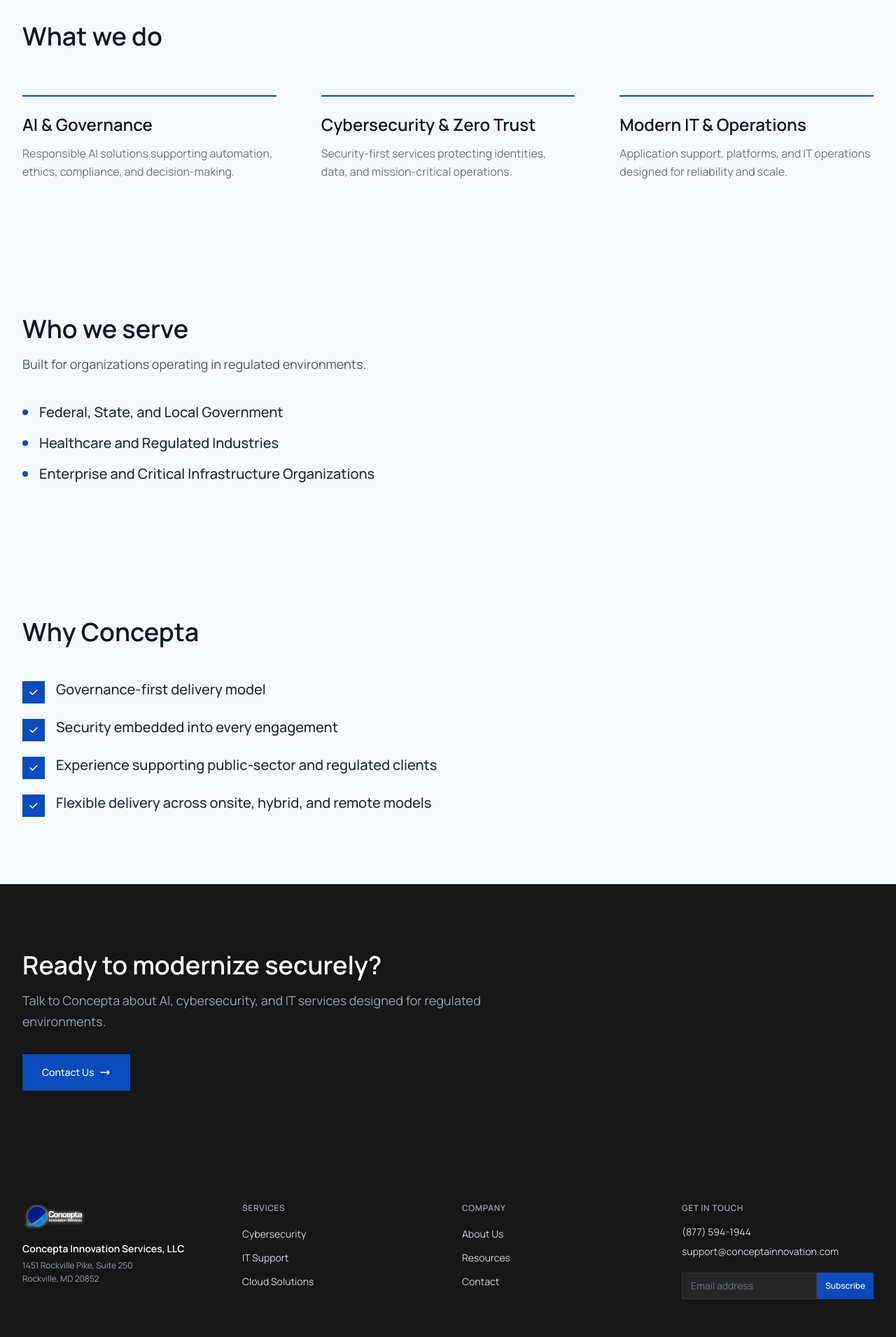
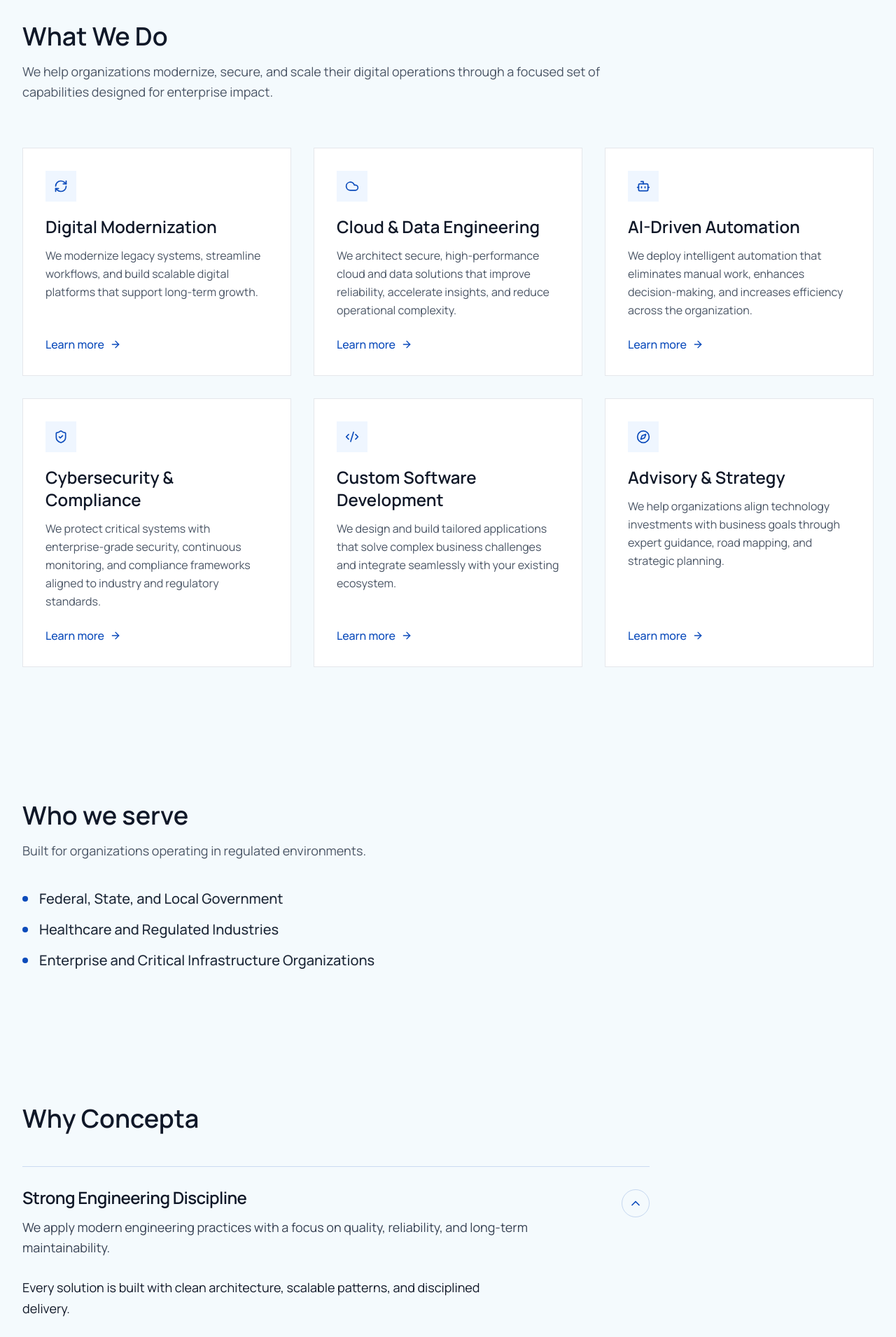
Before and after one commit to ethan0c/concepta, a Next.js app: page / in a window 1280 px wide. Shown: the part 640-2550 px from the top of the page at 70% size. Built offline with nearby package versions, Linux system fonts and the light colour scheme.

Commit message:
feat: enhance CoreServicesSection and WhyChooseUsSection with new content and interactive elements

```diff
--- a/src/components/sections/CoreServicesSection.tsx
+++ b/src/components/sections/CoreServicesSection.tsx
@@ -1,27 +1,66 @@
 "use client";
 
 import { motion } from "framer-motion";
+import Link from "next/link";
+import {
+  ArrowRight,
+  Bot,
+  Cloud,
+  Code2,
+  Compass,
+  RefreshCw,
+  ShieldCheck,
+} from "lucide-react";
 
 interface Pillar {
   title: string;
   description: string;
+  href: string;
+  icon: React.ComponentType<{ className?: string }>;
 }
 
 const pillars: Pillar[] = [
   {
-    title: "AI & Governance",
+    title: "Digital Modernization",
     description:
-      "Responsible AI solutions supporting automation, ethics, compliance, and decision-making.",
+      "We modernize legacy systems, streamline workflows, and build scalable digital platforms that support long-term growth.",
+    href: "/solutions",
+    icon: RefreshCw,
   },
   {
-    title: "Cybersecurity & Zero Trust",
+    title: "Cloud & Data Engineering",
     description:
-      "Security-first services protecting identities, data, and mission-critical operations.",
+      "We architect secure, high-performance cloud and data solutions that improve reliability, accelerate insights, and reduce operational complexity.",
+    href: "/services",
+    icon: Cloud,
   },
   {
-    title: "Modern IT & Operations",
+    title: "AI-Driven Automation",
     description:
-      "Application support, platforms, and IT operations designed for reliability and scale.",
+      "We deploy intelligent automation that eliminates manual work, enhances decision-making, and increases efficiency across the organization.",
+    href: "/services",
+    icon: Bot,
+  },
+  {
+    title: "Cybersecurity & Compliance",
+    description:
+      "We protect critical systems with enterprise-grade security, continuous monitoring, and compliance frameworks aligned to industry and regulatory standards.",
+    href: "/services/security-strategy",
+    icon: ShieldCheck,
+  },
+  {
+    title: "Custom Software Development",
+    description:
+      "We design and build tailored applications that solve complex business challenges and integrate seamlessly with your existing ecosystem.",
+    href: "/solutions",
+    icon: Code2,
+  },
+  {
+    title: "Advisory & Strategy",
+    description:
+      "We help organizations align technology investments with business goals through expert guidance, road mapping, and strategic planning.",
+    href: "/contact",
+    icon: Compass,
   },
 ];
 
@@ -35,13 +74,22 @@
           whileInView={{ opacity: 1, y: 0 }}
           transition={{ duration: 0.5 }}
           viewport={{ once: true }}
-          className="text-3xl sm:text-4xl font-semibold text-gray-900 mb-12 sm:mb-16"
+          className="text-3xl sm:text-4xl font-semibold text-gray-900 mb-4"
         >
-          What we do
+          What We Do
         </motion.h2>
 
-        {/* Three Pillars — text leads, no icons, no images, no bullet lists */}
-        <div className="grid md:grid-cols-3 gap-10 lg:gap-16">
+        <motion.p
+          initial={{ opacity: 0, y: 20 }}
+          whileInView={{ opacity: 1, y: 0 }}
+          transition={{ duration: 0.5, delay: 0.1 }}
+          viewport={{ once: true }}
+          className="text-base sm:text-lg text-gray-600 leading-relaxed max-w-4xl mb-12 sm:mb-16"
+        >
+          We help organizations modernize, secure, and scale their digital operations through a focused set of capabilities designed for enterprise impact.
+        </motion.p>
+
+        <div className="grid grid-cols-1 md:grid-cols-2 xl:grid-cols-3 gap-6 sm:gap-8">
           {pillars.map((pillar, index) => (
             <motion.div
               key={pillar.title}
@@ -49,14 +97,27 @@
               whileInView={{ opacity: 1, y: 0 }}
               transition={{ duration: 0.5, delay: 0.1 * (index + 1) }}
               viewport={{ once: true }}
-              className="border-t-2 border-[var(--color-primary)] pt-6"
+              className="border border-gray-200 bg-[var(--color-surface)] p-6 sm:p-8 flex flex-col"
             >
+              <div className="w-11 h-11 bg-blue-50 text-[var(--color-primary)] flex items-center justify-center mb-5">
+                <pillar.icon className="w-5 h-5" />
+              </div>
+
               <h3 className="text-xl sm:text-2xl font-semibold text-gray-900 mb-3">
                 {pillar.title}
               </h3>
-              <p className="text-base text-gray-500 leading-relaxed">
+
+              <p className="text-base text-gray-600 leading-relaxed mb-6">
                 {pillar.description}
               </p>
+
+              <Link
+                href={pillar.href}
+                className="mt-auto text-[var(--color-primary)] hover:text-[var(--color-primary-hover)] font-medium inline-flex items-center gap-2 group"
+              >
+                Learn more
+                <ArrowRight className="w-4 h-4 transition-transform group-hover:translate-x-1" />
+              </Link>
             </motion.div>
           ))}
         </div>
--- a/src/components/sections/WhyChooseUsSection.tsx
+++ b/src/components/sections/WhyChooseUsSection.tsx
@@ -1,15 +1,43 @@
 "use client";
 
-import { motion } from "framer-motion";
+import { useState } from "react";
+import { AnimatePresence, motion } from "framer-motion";
+import { ChevronDown } from "lucide-react";
 
 const reasons = [
-  "Governance-first delivery model",
-  "Security embedded into every engagement",
-  "Experience supporting public-sector and regulated clients",
-  "Flexible delivery across onsite, hybrid, and remote models",
-];
+  {
+    title: "Strong Engineering Discipline",
+    collapsed:
+      "We apply modern engineering practices with a focus on quality, reliability, and long-term maintainability.",
+    expanded:
+      "Every solution is built with clean architecture, scalable patterns, and disciplined delivery.",
+  },
+  {
+    title: "Enterprise-Grade Security",
+    collapsed:
+      "Security is integrated into every stage of our work-from design and architecture to deployment and operations.",
+    expanded:
+      "We align with industry and regulatory standards to protect your most critical systems.",
+  },
+  {
+    title: "Proven Delivery Model",
+    collapsed:
+      "Our structured delivery approach ensures predictable outcomes, transparency, and measurable ROI.",
+    expanded:
+      "We prioritize communication, accountability, and consistent progress throughout every engagement.",
+  },
+  {
+    title: "Deep Industry Experience",
+    collapsed:
+      "We bring years of experience across regulated, high-complexity environments.",
+    expanded:
+      "Our team understands the unique challenges of enterprise organizations and delivers solutions that work in the real world.",
+  },
+] as const;
 
 export default function WhyChooseUsSection() {
+  const [openIndex, setOpenIndex] = useState<number | null>(0);
+
   return (
     <section className="py-16 sm:py-20 lg:py-24 bg-[var(--color-page-bg)]">
       <div className="page-container">
@@ -23,34 +51,61 @@
           Why Concepta
         </motion.h2>
 
-        <div className="space-y-5 max-w-2xl">
-          {reasons.map((reason, index) => (
+        <div className="max-w-4xl border-t border-[rgba(11,75,187,0.18)]">
+          {reasons.map((reason, index) => {
+            const isOpen = openIndex === index;
+
+            return (
             <motion.div
-              key={reason}
+              key={reason.title}
               initial={{ opacity: 0, y: 15 }}
               whileInView={{ opacity: 1, y: 0 }}
               transition={{ duration: 0.4, delay: 0.1 * (index + 1) }}
               viewport={{ once: true }}
-              className="flex items-start gap-4"
+              className="border-b border-[rgba(11,75,187,0.18)]"
             >
-              <div className="w-8 h-8 bg-[var(--color-primary)] flex items-center justify-center flex-shrink-0 mt-0.5">
-                <svg
-                  className="w-4 h-4 text-white"
-                  fill="currentColor"
-                  viewBox="0 0 20 20"
-                >
-                  <path
-                    fillRule="evenodd"
-                    d="M16.707 5.293a1 1 0 010 1.414l-8 8a1 1 0 01-1.414 0l-4-4a1 1 0 011.414-1.414L8 12.586l7.293-7.293a1 1 0 011.414 0z"
-                    clipRule="evenodd"
+              <button
+                type="button"
+                onClick={() => setOpenIndex(isOpen ? null : index)}
+                aria-expanded={isOpen}
+                aria-controls={`why-concepta-panel-${index}`}
+                className="flex w-full items-start justify-between gap-6 px-0 py-6 text-left sm:py-7"
+              >
+                <div className="max-w-3xl">
+                  <p className="text-xl sm:text-2xl font-semibold text-gray-900 tracking-tight">
+                    {reason.title}
+                  </p>
+                  <p className="mt-3 text-base sm:text-lg leading-relaxed text-gray-700">
+                    {reason.collapsed}
+                  </p>
+                </div>
+                <span className="mt-1 flex h-10 w-10 flex-shrink-0 items-center justify-center rounded-full border border-[rgba(11,75,187,0.2)] text-[var(--color-primary)]">
+                  <ChevronDown
+                    className={`h-5 w-5 transition-transform duration-200 ${isOpen ? "rotate-180" : "rotate-0"}`}
+                    aria-hidden="true"
                   />
-                </svg>
-              </div>
-              <span className="text-lg sm:text-xl text-gray-800 font-medium">
-                {reason}
-              </span>
+                </span>
+              </button>
+
+              <AnimatePresence initial={false}>
+                {isOpen ? (
+                  <motion.div
+                    id={`why-concepta-panel-${index}`}
+                    initial={{ height: 0, opacity: 0 }}
+                    animate={{ height: "auto", opacity: 1 }}
+                    exit={{ height: 0, opacity: 0 }}
+                    transition={{ duration: 0.25, ease: "easeOut" }}
+                    className="overflow-hidden"
+                  >
+                    <div className="max-w-3xl pb-6 pr-16 text-base sm:text-lg leading-relaxed text-gray-900 sm:pb-7">
+                      {reason.expanded}
+                    </div>
+                  </motion.div>
+                ) : null}
+              </AnimatePresence>
             </motion.div>
-          ))}
+            );
+          })}
         </div>
       </div>
     </section>
```
